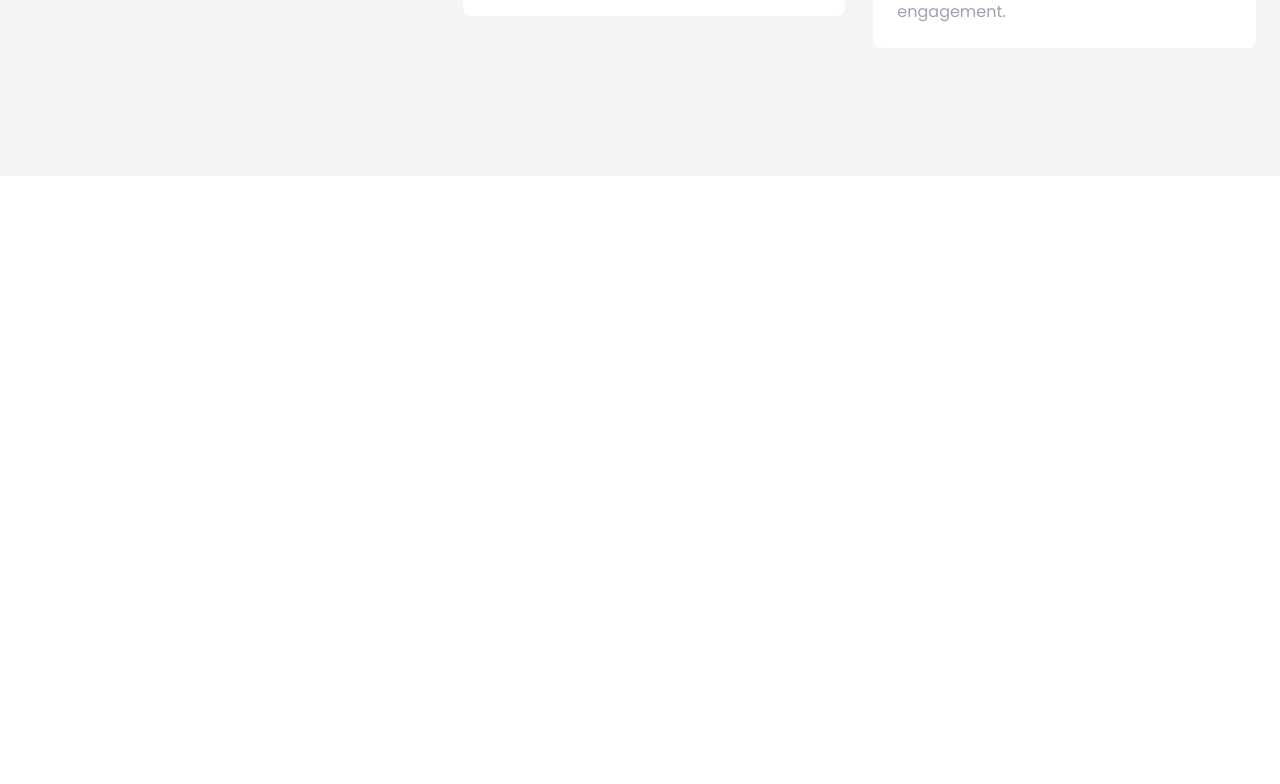
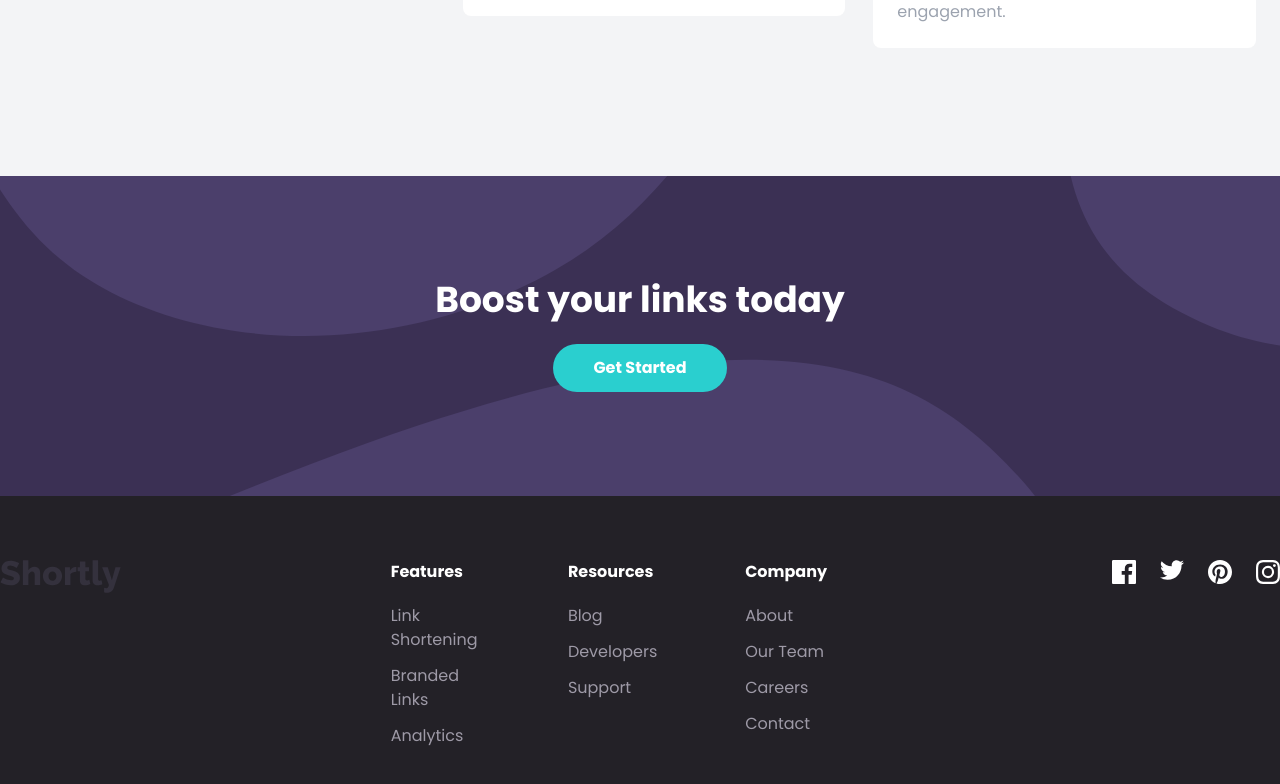
Before and after one commit to mdverdera/shortly, a Next.js app: page / in a window 1280 px wide. Shown: the part 1744-2528 px from the top of the page. Before the commit the page ends 1920 px from the top, so only its background shows below. Built offline with nearby package versions, Linux system fonts and the light colour scheme.

Commit message:
Hamburger button and mobile menu

```diff
--- a/pages/FieldLevelValidationExample.tsx
+++ b/pages/FieldLevelValidationExample.tsx
@@ -72,8 +72,9 @@ const FieldLevelValidationExample = () => (
             onClick={() => validateForm().then(() => console.log("blah"))}
             className="block"
           >
-            Validate All
+            All
           </button>
+          Validate
           <button type="submit" className="block">
             Submit
           </button>
--- a/pages/index.tsx
+++ b/pages/index.tsx
@@ -4,6 +4,7 @@ import Image from "next/image";
 import Link from "next/link";
 import { Formik, Form, Field } from "formik";
 import * as Yup from "yup";
+import { useState } from "react";
 
 const UrlSchema = Yup.object().shape({
   urlName: Yup.string()
@@ -15,6 +16,9 @@ const UrlSchema = Yup.object().shape({
 });
 
 const Home: NextPage = () => {
+  const [isOpen, setOpen] = useState(false);
+  const toggleMenu = () => setOpen(!isOpen);
+
   return (
     <>
       <Head>
@@ -70,10 +74,51 @@ const Home: NextPage = () => {
             </Link>
           </div>
 
-          {/* Hamburger Menu */}
+          {/* Hamburger Button Menu */}
+          <button
+            type="button"
+            className={`${
+              isOpen && "open"
+            } z-40 block hamburger lg:hidden focus:outline-none`}
+            onClick={toggleMenu}
+          >
+            <span className="hamburger-top"></span>
+            <span className="hamburger-middle"></span>
+            <span className="hamburger-bottom"></span>
+          </button>
         </div>
 
         {/* Mobile Menu */}
+        <div
+          className={`absolute ${
+            isOpen ? "flex" : "hidden"
+          } p-6 rounded-lg bg-darkViolet left-6 right-6 top-20 z-100 lg:hidden`}
+        >
+          <div className="flex flex-col items-center justify-center w-full space-y-6 font-bold text-white rounded-sm">
+            <Link href="#">
+              <a className="w-full text-center">Features</a>
+            </Link>
+            <Link href="#">
+              <a className="w-full text-center">Pricing</a>
+            </Link>
+
+            <Link href="#">
+              <a className="w-full text-center">Resources</a>
+            </Link>
+
+            <Link href="#">
+              <a className="w-full pt-6 border-t border-gray-400 text-center">
+                Login
+              </a>
+            </Link>
+
+            <Link href="#">
+              <a className="w-full py-3 text-center rounded-full bg-cyan">
+                Sign Up
+              </a>
+            </Link>
+          </div>
+        </div>
       </nav>
 
       {/* Hero Section */}
@@ -296,6 +341,161 @@ const Home: NextPage = () => {
           </div>
         </div>
       </section>
+
+      {/* CTA Section */}
+      <section id="cta" className="py-24 bg-darkViolet">
+        <div className="flex flex-col p-2 space-y-6">
+          <h5 className="mx-auto space-y-10 text-4xl font-bold text-center text-white">
+            Boost your links today
+          </h5>
+          <button className="px-10 py-5 mx-auto text-2xl font-bold text-white rounded-full bg-cyan hover:bg-cyanLight md:text-base md:py-3 focus:outline-none">
+            Get Started
+          </button>
+        </div>
+      </section>
+
+      <footer className="py-16 bg-veryDarkViolet">
+        <div className="container flex flex-col items-center justify-between mx-auto space-y-16 md:flex-row md:space-y-0 md:items-start">
+          {/* Logo */}
+          <picture>
+            <img src="/img/logo.svg" alt="logo" />
+          </picture>
+
+          {/* Menus Container  */}
+          <div className="flex flex-col space-y-16 md:space-x-20 md:flex-row md:space-y-0">
+            {/* Menu 1 */}
+            <div className="flex flex-col items-center w-full md:items-start">
+              <div className=" mb-5 font-bold text-white capitalize">
+                Features
+              </div>
+
+              <div className="flex flex-col items-center space-y-3 md:items-start">
+                <Link href="#">
+                  <a className="capitalize text-grayishViolet hover:text-cyan">
+                    Link Shortening
+                  </a>
+                </Link>
+
+                <Link href="#">
+                  <a className="capitalize text-grayishViolet hover:text-cyan">
+                    Branded Links
+                  </a>
+                </Link>
+
+                <Link href="#">
+                  <a className="capitalize text-grayishViolet hover:text-cyan">
+                    Analytics
+                  </a>
+                </Link>
+              </div>
+            </div>
+
+            {/* Menu 2 */}
+            <div className="flex flex-col items-center w-full md:items-start">
+              <div className=" mb-5 font-bold text-white capitalize">
+                Resources
+              </div>
+
+              <div className="flex flex-col items-center space-y-3 md:items-start">
+                <Link href="#">
+                  <a className="capitalize text-grayishViolet hover:text-cyan">
+                    Blog
+                  </a>
+                </Link>
+
+                <Link href="#">
+                  <a className="capitalize text-grayishViolet hover:text-cyan">
+                    Developers
+                  </a>
+                </Link>
+
+                <Link href="#">
+                  <a className="capitalize text-grayishViolet hover:text-cyan">
+                    Support
+                  </a>
+                </Link>
+              </div>
+            </div>
+
+            {/* Menu 3 */}
+            <div className="flex flex-col items-center w-full md:items-start">
+              <div className=" mb-5 font-bold text-white capitalize">
+                Company
+              </div>
+
+              <div className="flex flex-col items-center space-y-3 md:items-start">
+                <Link href="#">
+                  <a className="capitalize text-grayishViolet hover:text-cyan">
+                    About
+                  </a>
+                </Link>
+
+                <Link href="#">
+                  <a className="capitalize text-grayishViolet hover:text-cyan">
+                    Our Team
+                  </a>
+                </Link>
+
+                <Link href="#">
+                  <a className="capitalize text-grayishViolet hover:text-cyan">
+                    Careers
+                  </a>
+                </Link>
+
+                <Link href="#">
+                  <a className="capitalize text-grayishViolet hover:text-cyan">
+                    Contact
+                  </a>
+                </Link>
+              </div>
+            </div>
+          </div>
+
+          {/* Social Container */}
+
+          <div className="flex space-x-6">
+            <Link href="#" passHref>
+              <picture>
+                <img
+                  src="/img/icon-facebook.svg"
+                  alt="facebook"
+                  className="ficon"
+                />
+              </picture>
+            </Link>
+
+            <Link href="#" passHref>
+              <picture>
+                <img
+                  src="/img/icon-twitter.svg"
+                  alt="twitter"
+                  className="ficon"
+                />
+              </picture>
+            </Link>
+
+            <Link href="#" passHref>
+              <picture>
+                <img
+                  src="/img/icon-pinterest.svg"
+                  alt="pinterest"
+                  className="ficon"
+                />
+              </picture>
+            </Link>
+
+            <Link href="#" passHref>
+              <picture>
+                <img
+                  src="/img/icon-instagram.svg"
+                  alt="instagram"
+                  className="ficon"
+                />
+              </picture>
+            </Link>
+          </div>
+        </div>
+      </footer>
     </>
   );
 };
--- a/styles/globals.css
+++ b/styles/globals.css
@@ -3,3 +3,49 @@
 @tailwind base;
 @tailwind components;
 @tailwind utilities;
+
+#cta {
+  background-image: url("/img/bg-boost-desktop.svg");
+  background-repeat: no-repeat;
+  background-size: cover;
+}
+
+.ficon:hover {
+  filter: invert(79%) sepia(61%) saturate(464%) hue-rotate(130deg)
+    brightness(89%) contrast(85%);
+}
+
+/* Hamburger Menu */
+.hamburger {
+  @apply cursor-pointer w-6 h-6 transition-all duration-200 relative;
+}
+
+.hamburger-top,
+.hamburger-middle,
+.hamburger-bottom {
+  @apply absolute w-6 h-[2px] top-0 left-0 bg-gray-500 transform rotate-0 transition-all duration-500;
+}
+
+.hamburger-middle {
+  @apply transform translate-y-[7px];
+}
+
+.hamburger-bottom {
+  @apply transform translate-y-[14px];
+}
+
+.open {
+  @apply transform rotate-90;
+}
+
+.open .hamburger-top {
+  @apply transform rotate-45 translate-y-[6px] -translate-x-[6px];
+}
+
+.open .hamburger-middle {
+  @apply hidden;
+}
+
+.open .hamburger-bottom {
+  @apply transform -rotate-45 translate-y-[6px] -translate-x-[6px];
+}
```
